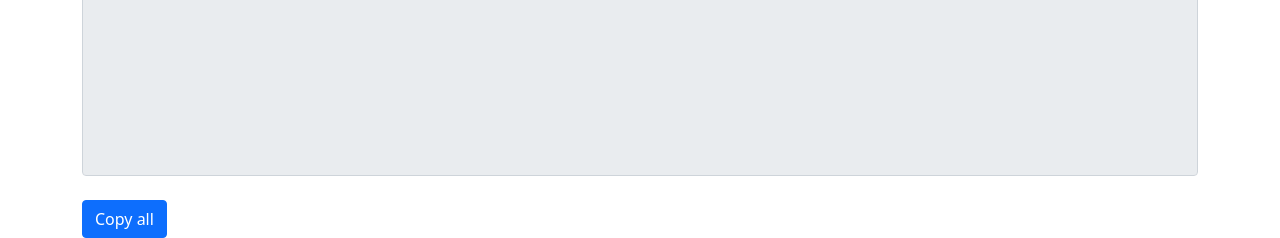
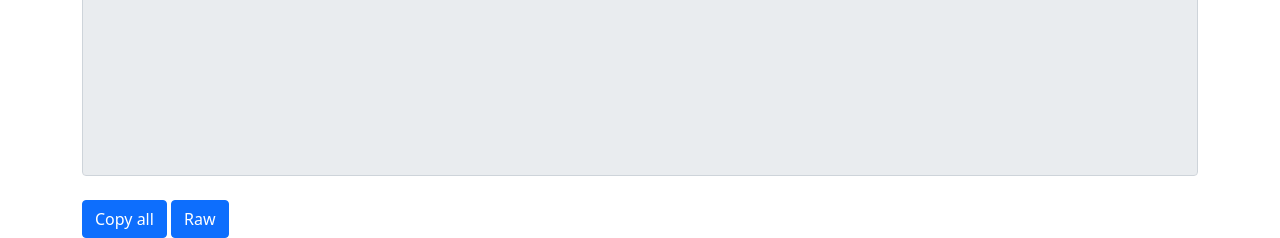
Before and after one commit to syqu22/flask-pastebin, a Flask app: page /1 in a window 1280 px wide. Shown: the part 640-878 px from the top of the page. Run offline with Flask 2, Linux system fonts and the light colour scheme; data comes from the database, SQL or seed files in the repository; both versions use the stored data as it was after the commit.

Commit message:
Added raw format

```diff
--- a/web/blueprints/views.py
+++ b/web/blueprints/views.py
@@ -24,7 +24,7 @@ def home():
       db.session.add(new_pastebin)
       db.session.commit()
       new_pastebin.link = encode_link(new_pastebin.id)
-      response = make_response(redirect(url_for("views.pastebins", link=new_pastebin.link)))
+      response = make_response(redirect(url_for("views.pastebin", link=new_pastebin.link)))
       if private == "True":
          new_pastebin.password = generate_password_hash(password, method="sha256")
          #Set cookie using format k = pastebin link, v = hashed password
@@ -38,7 +38,7 @@ def home():
    return render_template("home.html", user=current_user, public_pastebins=get_public_pastebins())
 
 @views.route("/<link>", methods=["GET", "POST"])
-def pastebins(link: str):
+def pastebin(link: str):
    if request.method == "GET":
       pastebin = Pastebin.query.filter_by(link=link).first()
       password_cookie = request.cookies.get(link)
@@ -64,9 +64,21 @@ def pastebins(link: str):
          return response
       else:
          flash("Password is incorrect!", category="error")
-         return redirect(url_for("views.pastebins", link=link))
+         return redirect(url_for("views.pastebin", link=link))
 
-
+#Additional route just for raw format, same as normal pastebin
+@views.route("/raw/<link>")
+def raw_pastebin(link: str):
+   pastebin = Pastebin.query.filter_by(link=link).first()
+   password_cookie = request.cookies.get(link)
+   if pastebin:
+      if pastebin.password == None or password_cookie == pastebin.password:
+         return render_template("raw_pastebin.html", user=current_user, pastebin=pastebin)
+      else:
+         return render_template("raw_pastebin.html", user=current_user, pastebin=pastebin, password=pastebin.password)
+   else:
+      flash("Can't find pastebin.", category="error")
+      return redirect(url_for("views.home"))
 
 @views.route("/user")
 @login_required
--- a/web/templates/home.html
+++ b/web/templates/home.html
@@ -20,7 +20,7 @@
     </form>
   </div>
   <div class="col mt-4">
-    <label for="list-group" class="lead">Last 10 pastebins:</p>
+    <label for="list-group" class="lead">Last public pastebins:</p>
     <div class="list-group">
    {% for pastebin in public_pastebins %}
    <a href="{{pastebin.link}}" class="list-group-item list-group-item-action">
--- a/web/templates/pastebin.html
+++ b/web/templates/pastebin.html
@@ -17,8 +17,9 @@
 <h1 class="display-5">Name: {{ pastebin.title }}</h1>
 <small>Created on: {{ pastebin.date }}</small>
 <textarea rows=25 style="height:100%" name="pastebin" id="pastebin" class="form-control mt-5" readonly>{{ pastebin.content }}</textarea>
-{% endif %}
 <br>
 <button id="copy-all" class="btn btn-primary">Copy all</button>
+<a href="/raw/{{ pastebin.link }}"><button id="raw" class="btn btn-primary">Raw</button></a>
 <script type="text/javascript" src="{{ url_for('static',filename='js/copy_all.js') }}"></script>
+{% endif %}
 {% endblock %}
--- /dev/null
+++ b/web/templates/raw_pastebin.html
@@ -0,0 +1,5 @@
+{% if password and user.id != pastebin.user_id %}
+This pastebin is private
+{% else %}
+{{ pastebin.content }}
+{% endif %}
```
Also changed, not shown: web/db/database.db.
